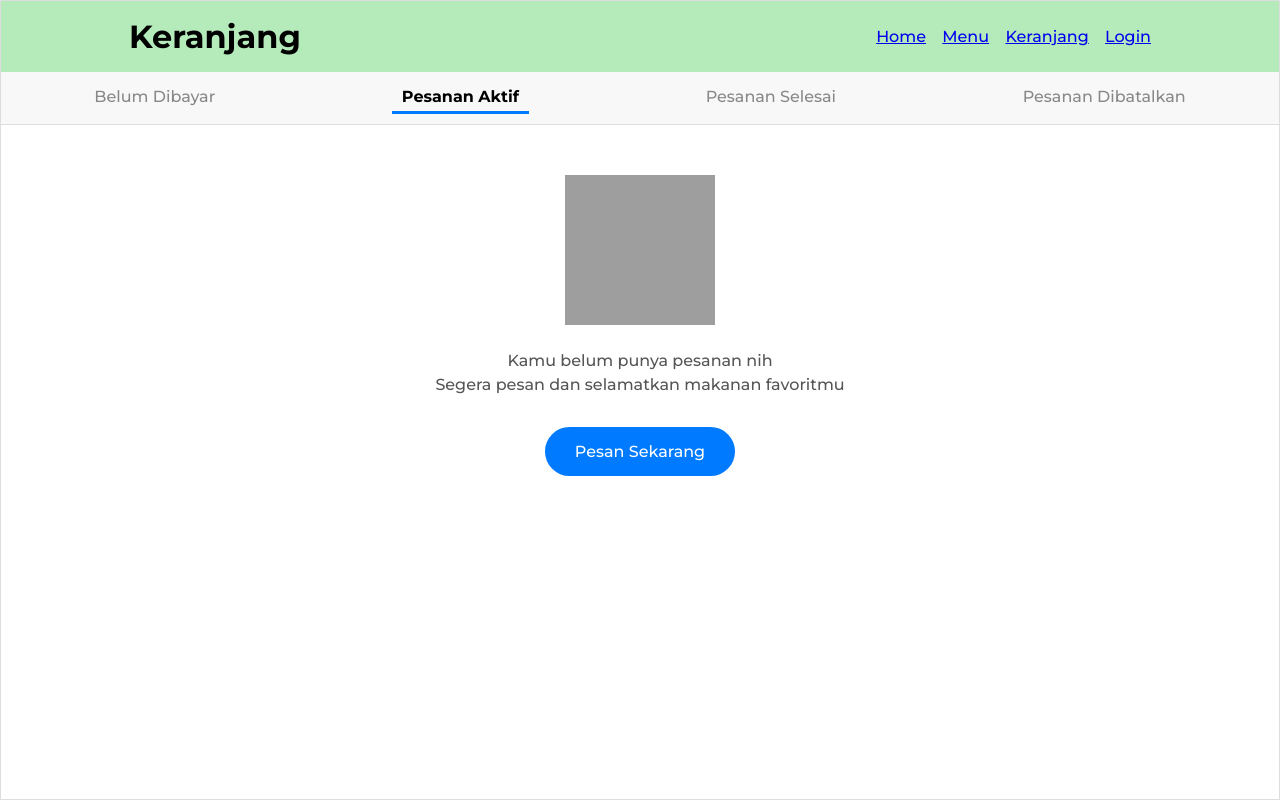
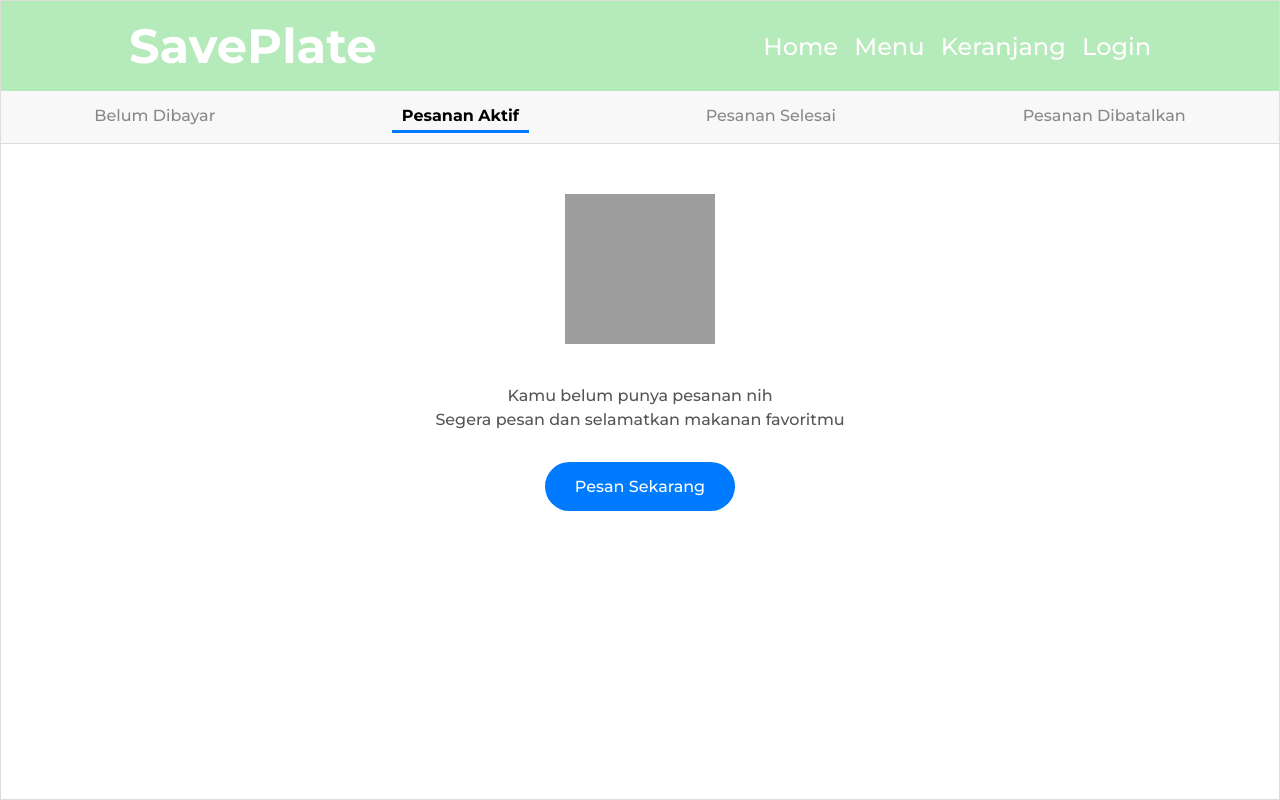
Before and after one commit to Maurennn/SavePlate, a PHP site: page /keranjang.html in a window 1280 px wide. Run offline with PHP 8.4, Linux system fonts and the light colour scheme; grey boxes are pictures that could not be loaded.

Commit message:
update: styleKeranjang

```diff
--- a/keranjang.html
+++ b/keranjang.html
@@ -13,7 +13,7 @@
     <div class="container">
         <!-- Header -->
         <header id="header">
-            <h1>Keranjang</h1>
+            <h1>SavePlate</h1>
             <nav>
                 <a href="index.html">Home</a>
                 <a href="menu.html">Menu</a>
--- a/styleKeranjang.css
+++ b/styleKeranjang.css
@@ -1,16 +1,28 @@
 * {
-    margin: 0;
-    padding: 0;
+    font-family: 'Montserrat', sans-serif;
     box-sizing: border-box;
+    scroll-behavior: smooth;
 }
 
 /* Body Style */
 body {
-    font-family: 'Montserrat', sans-serif;;
     background-color: #f4f4f4;
     align-items: center;
     min-height: 100vh;
     margin: 0;
+    padding: 0;
+}
+
+h1 {
+    font-weight: 700;
+    font-size: 48px;
+    margin: 0 0 16px 0;
+}
+
+a {
+    text-decoration: none;
+    color: rgb(255, 253, 253);
+    font-size: 24px;
 }
 
 /* Container */
@@ -37,6 +49,7 @@ body {
     margin: 0;
     /* animation: flash 1s infinite; */
     animation: bounceIn 1s;
+    color: white;
 }
 
 @keyframes bounceIn {
@@ -74,6 +87,7 @@ nav > a {
 nav > a:hover {
     color: #121212;
 }
+
 /* Tabs */
 .tabs {
     display: flex;
```
